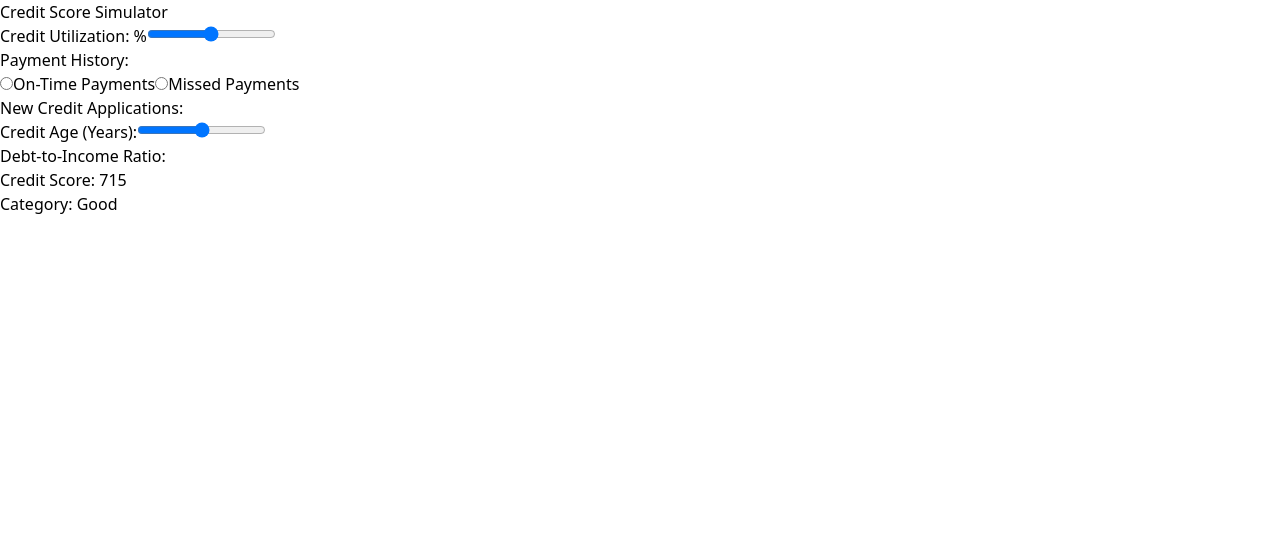
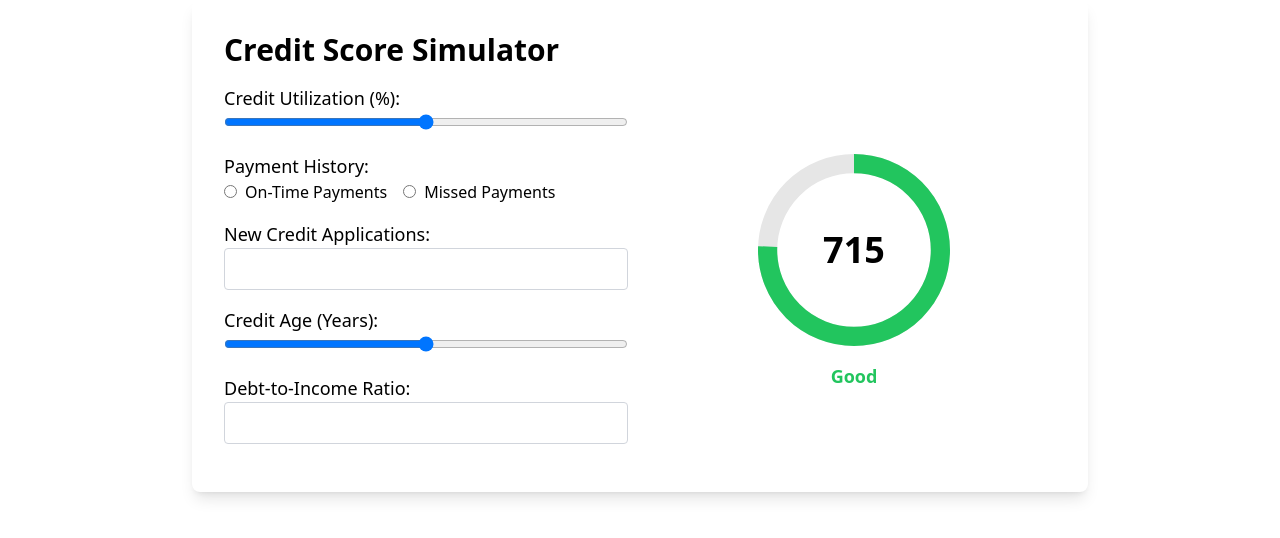
Before and after one commit to kumarparth380/credit-score-simulator-sdk, a React app: page / in a window 1280 px wide. Shown: the top 538 px of the page. Built offline with nearby package versions, Linux system fonts and the light colour scheme.

Commit message:
feat: update all component with tailwind classes

```diff
--- a/src/components/CreditScoreDisplay.tsx
+++ b/src/components/CreditScoreDisplay.tsx
@@ -1,21 +1,48 @@
-import React, { useContext } from 'react';
-import { CreditSimulationContext } from '../hooks/useCreditSimulation';
+import React, { useContext } from "react";
+import { CreditSimulationContext } from "../hooks/useCreditSimulation";
+import { useTheme } from "../providers/ThemeProvider";
+import { ScoreRange } from "./ScoreRange";
 
 const CreditScoreDisplay: React.FC = () => {
   const { creditScore } = useContext(CreditSimulationContext);
-
-  const getScoreCategory = (score: number): string => {
-    if (score < 580) return 'Poor';
-    if (score < 670) return 'Fair';
-    if (score < 740) return 'Good';
-    if (score < 800) return 'Very Good';
-    return 'Excellent';
+  const { colors } = useTheme();
+  console.log({ creditScore });
+  const getScoreColor = (score: number) => {
+    if (score >= 800) return colors.excellent;
+    if (score >= 740) return colors.veryGood;
+    if (score >= 670) return colors.good;
+    if (score >= 580) return colors.fair;
+    return colors.poor;
   };
 
   return (
-    <div>
-      <h3>Credit Score: {creditScore}</h3>
-      <p>Category: {getScoreCategory(creditScore)}</p>
+    <div className="flex flex-col items-center justify-center">
+      <div className="relative w-48 h-48">
+        <svg viewBox="0 0 100 100" className="w-full h-full">
+          <circle
+            cx="50"
+            cy="50"
+            r="45"
+            fill="none"
+            stroke="#e6e6e6"
+            strokeWidth="10"
+          />
+          <circle
+            cx="50"
+            cy="50"
+            r="45"
+            fill="none"
+            stroke={getScoreColor(creditScore)}
+            strokeWidth="10"
+            strokeDasharray={`${((creditScore - 300) / 550) * 283} 283`}
+            transform="rotate(-90 50 50)"
+          />
+        </svg>
+        <div className="absolute inset-0 flex items-center justify-center">
+          <span className="text-4xl font-bold">{creditScore}</span>
+        </div>
+      </div>
+      <ScoreRange score={creditScore} />
     </div>
   );
 };
--- a/src/components/CreditSimulationForm.tsx
+++ b/src/components/CreditSimulationForm.tsx
@@ -1,79 +1,107 @@
-import React from 'react';
-import CreditUtilizationSlider from './CreditUtilizationSlider';
-import CreditScoreDisplay from './CreditScoreDisplay';
+import React from "react";
+import CreditUtilizationSlider from "./CreditUtilizationSlider";
+import CreditScoreDisplay from "./CreditScoreDisplay";
+import { ScoreRange } from "./ScoreRange";
 
 interface CreditSimulationFormProps {
   onSimulationChange: React.ChangeEventHandler<HTMLInputElement>;
 }
 
-const CreditSimulationForm: React.FC<CreditSimulationFormProps> = ({ onSimulationChange }) => {
+const CreditSimulationForm: React.FC<CreditSimulationFormProps> = ({
+  onSimulationChange,
+}) => {
   // Add this handler for the slider
   const handleSliderChange = (value: number) => {
     onSimulationChange({
-      target: { value: value.toString(), name: 'creditUtilization' }
+      target: { value: value.toString(), name: "creditUtilization" },
     } as React.ChangeEvent<HTMLInputElement>);
   };
 
   return (
-    <div className="credit-simulation-form">
-      <h2>Credit Score Simulator</h2>
+    <div className="p-8 max-w-4xl mx-auto bg-white rounded-lg shadow-lg">
+      <h2 className="text-3xl font-semibold mb-4">Credit Score Simulator</h2>
 
+      <div className="grid md:grid-cols-2 gap-6">
+        <div className="space-y-4">
           {/* Credit Utilization Slider */}
           <CreditUtilizationSlider onChange={handleSliderChange} />
 
           {/* Payment History Toggle */}
-      <div>
-        <label>Payment History:</label>
-        <div>
+          <div className="mb-4">
+            <label className="block text-lg font-medium">
+              Payment History:
+            </label>
+            <div className="flex space-x-4">
               <label>
-            <input type="radio" name="paymentHistory" value="onTime" onChange={onSimulationChange} />
-            On-Time Payments
+                <input
+                  type="radio"
+                  name="paymentHistory"
+                  value="onTime"
+                  onChange={onSimulationChange}
+                />
+                <span className="ml-2">On-Time Payments</span>
               </label>
               <label>
-            <input type="radio" name="paymentHistory" value="missed" onChange={onSimulationChange} />
-            Missed Payments
+                <input
+                  type="radio"
+                  name="paymentHistory"
+                  value="missed"
+                  onChange={onSimulationChange}
+                />
+                <span className="ml-2">Missed Payments</span>
               </label>
             </div>
           </div>
 
           {/* New Credit Applications Counter */}
-      <div>
-        <label>New Credit Applications:</label>
+          <div className="mb-4">
+            <label className="block text-lg font-medium">
+              New Credit Applications:
+            </label>
             <input
               type="number"
               min="0"
               onChange={onSimulationChange}
               name="newCreditApplications"
+              className="w-full p-2 border border-gray-300 rounded"
             />
           </div>
 
           {/* Credit Age Slider */}
-      <div>
-        <label>Credit Age (Years):</label>
+          <div className="mb-4">
+            <label className="block text-lg font-medium">
+              Credit Age (Years):
+            </label>
             <input
               type="range"
               min="0"
               max="40"
               onChange={onSimulationChange}
               name="creditAge"
+              className="w-full"
             />
           </div>
 
           {/* Debt-to-Income Ratio */}
-      <div>
-        <label>Debt-to-Income Ratio:</label>
+          <div className="mb-4">
+            <label className="block text-lg font-medium">
+              Debt-to-Income Ratio:
+            </label>
             <input
               type="number"
               min="0"
               max="100"
               onChange={onSimulationChange}
               name="debtToIncomeRatio"
+              className="w-full p-2 border border-gray-300 rounded"
             />
+          </div>
         </div>
 
         {/* Display Calculated Credit Score */}
         <CreditScoreDisplay />
       </div>
+    </div>
   );
 };
 
--- a/src/components/CreditUtilizationSlider.tsx
+++ b/src/components/CreditUtilizationSlider.tsx
@@ -8,15 +8,16 @@ interface CreditUtilizationSliderProps {
 
 const CreditUtilizationSlider: React.FC<CreditUtilizationSliderProps> = ({ value, onChange }) => {
   return (
-    <div className="slider-container">
-      <label htmlFor="credit-utilization">Credit Utilization: {value}%</label>
+    <div className="mb-4">
+      <label className="block text-lg font-medium">Credit Utilization (%):</label>
       <input
-        id="credit-utilization"
         type="range"
         min="0"
         max="100"
-        value={value}
+        step="1"
         onChange={(e) => onChange(parseInt(e.target.value))}
+        name="creditUtilization"
+        className="w-full"
       />
     </div>
   );
--- /dev/null
+++ b/src/components/ScoreRange.tsx
@@ -0,0 +1,34 @@
+import React from 'react';
+import { useTheme } from "../providers/ThemeProvider"
+
+interface ScoreRangeProps {
+  score: number
+}
+
+export function ScoreRange({ score }: ScoreRangeProps) {
+  const { scoreRanges, colors } = useTheme();
+
+  const getScoreCategory = (score: number) => {
+    if (score >= scoreRanges.excellent[0]) return "Excellent"
+    if (score >= scoreRanges.veryGood[0]) return "Very Good"
+    if (score >= scoreRanges.good[0]) return "Good"
+    if (score >= scoreRanges.fair[0]) return "Fair"
+    return "Poor"
+  }
+
+  const getScoreColor = (score: number) => {
+    if (score >= scoreRanges.excellent[0]) return colors.excellent
+    if (score >= scoreRanges.veryGood[0]) return colors.veryGood
+    if (score >= scoreRanges.good[0]) return colors.good
+    if (score >= scoreRanges.fair[0]) return colors.fair
+    return colors.poor
+  }
+
+  return (
+    <div className="mt-4 text-center">
+      <span className="text-lg font-semibold" style={{ color: getScoreColor(score) }}>
+        {getScoreCategory(score)}
+      </span>
+    </div>
+  )
+}
--- /dev/null
+++ b/src/utils/gen.ts
@@ -0,0 +1,7 @@
+export const getScoreCategory = (score: number): string => {
+    if (score < 580) return 'Poor';
+    if (score < 670) return 'Fair';
+    if (score < 740) return 'Good';
+    if (score < 800) return 'Very Good';
+    return 'Excellent';
+};
```
Lines whose indentation alone changed are shown as unchanged.
